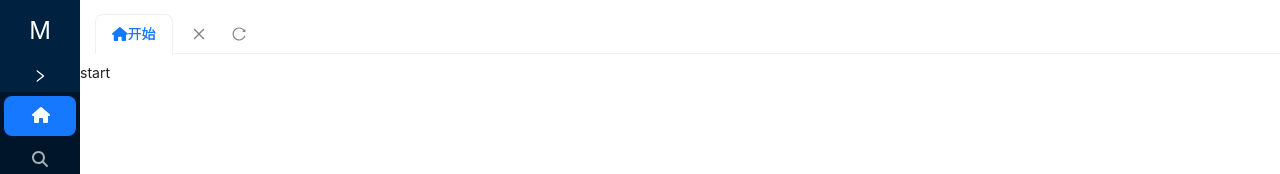
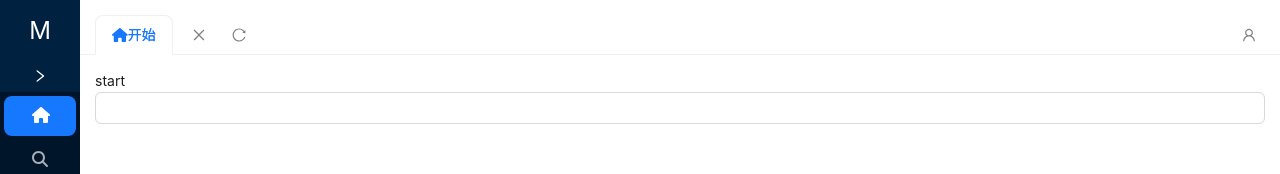
Before and after one commit to endless-august/mobius, a React app: page /start in a window 1280 px wide. Shown: the top 174 px of the page. Built offline with nearby package versions, Linux system fonts and the light colour scheme.

Commit message:
chore: simplify tabs

```diff
--- a/src/features/home/Content.scss
+++ /dev/null
@@ -1,9 +0,0 @@
-@import '../../styles/mixins';
-
-.home-content {
-    position: relative;
-    padding: 24px;
-    height: 100%;
-    box-sizing: border-box;
-    // overflow: hidden;
-}
--- a/src/features/home/Header.scss
+++ /dev/null
@@ -1,27 +0,0 @@
-.home-header {
-    display: flex;
-    align-items: center;
-    height: 100%;
-
-    @include textNoSelect();
-
-    &__nav {
-        flex: 1;
-        overflow: hidden;
-        display: flex;
-
-        &-tabs {
-            line-height: 64px;
-            flex: 1;
-            overflow: hidden;
-
-            .ant-tabs .ant-tabs-nav .ant-tabs-nav-wrap {
-                flex: none;
-            }
-
-            &-button {
-                color: gray;
-            }
-        }
-    }
-}
--- a/src/features/home/Header.tsx
+++ /dev/null
@@ -1,10 +0,0 @@
-import { FC } from 'react';
-import { NaviBar } from './NaviBar';
-
-export const Header: FC = () => {
-    return (
-        <div className='home-header'>
-            <NaviBar className='home-header__nav' />
-        </div>
-    );
-};
--- a/src/features/home/Home.scss
+++ b/src/features/home/Home.scss
@@ -12,11 +12,11 @@
     //     padding: 0;
     // }
 
-    &__content {
-        position: relative;
+    &__tabbar {
+        // position: relative;
         background: #fff;
-        margin: 0;
+        // margin: 0;
         min-height: 280px;
-        overflow: hidden auto;
+        // overflow: hidden;
     }
 }
--- a/src/features/home/Home.tsx
+++ b/src/features/home/Home.tsx
@@ -1,7 +1,6 @@
 import { FC, useEffect } from 'react';
-import { Outlet } from 'react-router-dom';
 import { Layout } from 'antd';
-import { Header } from './Header';
+import { TabBar } from './TabBar';
 import { SiderBar } from './SiderBar';
 import { useAppSelector, useAppDispatch } from '@/common/hooks/useRedux';
 import { useLocation } from 'react-router-dom';
@@ -28,16 +27,8 @@ export const Home: FC = () => {
                 <Layout.Sider className='home-index__sider' width={220} trigger={null} collapsible collapsed={collapsed}>
                     <SiderBar />
                 </Layout.Sider>
-                <Layout>
-                    <Layout.Header className='home-index__header' style={{ padding: 0, backgroundColor: '#FFF' }}>
-                        <Header />
-                    </Layout.Header>
-                    <Layout>
-                        <Layout.Content className='home-index__content'>
-                            {/* <HomeContent computedMatch={computedMatch} computedChild={computedChild} pathname={pathname} /> */}
-                            <Outlet />
-                        </Layout.Content>
-                    </Layout>
+                <Layout className='home-index__tabbar'>
+                    <TabBar />
                 </Layout>
             </Layout>
         </div>
--- /dev/null
+++ b/src/features/home/TabBar.scss
@@ -0,0 +1,47 @@
+$tabPadding: 15px;
+.home-tabbar {
+    height: 100%;
+    background-color: white;
+
+    @include textNoSelect();
+
+    &__extra {
+        display: flex;
+        flex: auto;
+        &-button {
+            color: gray;
+        }
+
+        &-toolbar {
+            display: flex;
+            flex: auto;
+            flex-direction: row-reverse;
+
+            &-user {
+                color: gray;
+            }
+        }
+    }
+
+    .ant-tabs {
+        height: 100%;
+        .ant-tabs-nav {
+            padding: $tabPadding $tabPadding 0 $tabPadding;
+            margin: 0;
+            background-color: white;
+
+            .ant-tabs-nav-wrap {
+                flex: none;
+            }
+
+            .ant-tabs-extra-content {
+                display: flex;
+                flex: auto;
+            }
+        }
+        .ant-tabs-content-holder {
+            padding: $tabPadding;
+            background-color: white;
+        }
+    }
+}
--- a/src/features/home/NaviBar.tsx
+++ b/src/features/home/TabBar.tsx
@@ -3,16 +3,12 @@ import { Tabs, TabsProps, Button, Space, Tooltip, ButtonProps } from 'antd';
 import { getPageByKey } from '@/features/menu/menus';
 import { useNavigate } from 'react-router-dom';
 import { FontAwesomeIcon } from '@fortawesome/react-fontawesome';
-import { CloseOutlined, ReloadOutlined } from '@ant-design/icons';
+import { CloseOutlined, ReloadOutlined, UserOutlined } from '@ant-design/icons';
 import { useAppSelector, useAppDispatch } from '@/common/hooks/useRedux';
 import { selectNaviList, selectActive, selectNextTab, closeTab } from './redux/navi';
 import { __ } from '@/common/i18n';
 
-interface PropsType {
-    className: string;
-}
-
-export const NaviBar: FC<PropsType> = ({ className }) => {
+export const TabBar: FC = () => {
     const naviList = useAppSelector(selectNaviList);
     const active = useAppSelector(selectActive);
     const nextTab = useAppSelector(selectNextTab);
@@ -34,10 +30,12 @@ export const NaviBar: FC<PropsType> = ({ className }) => {
     };
 
     const onReloadTab: ButtonProps['onClick'] = () => {};
+    const onUserClick: ButtonProps['onClick'] = () => {};
 
     const activeKey = active?.key ? active.key : '';
     const tabItem = naviList.map(data => {
         const { key, name, icon } = data;
+        const page = getPageByKey(key);
         return {
             key,
             label: (
@@ -47,40 +45,37 @@ export const NaviBar: FC<PropsType> = ({ className }) => {
                 </>
             ),
             closable: false,
+            children: page.element,
         };
     });
 
     const extraButtons = (
+        <div className='home-tabbar__extra'>
             <Space>
                 <Tooltip title={__('navi.tabs.close')} mouseEnterDelay={1}>
                     <Button
-                    className='home-header__nav-tabs-button'
-                    style={{ marginLeft: '10px' }}
+                        className='home-tabbar__extra-button'
+                        style={{ marginLeft: 10 }}
                         icon={<CloseOutlined />}
                         type='text'
-                    // size='small'
                         onClick={onCloseTab}
                     />
                 </Tooltip>
                 <Tooltip title={__('navi.tabs.reload')} mouseEnterDelay={1}>
-                <Button
-                    className='home-header__nav-tabs-button'
-                    icon={<ReloadOutlined />}
-                    type='text'
-                    // size='small'
-                    onClick={onReloadTab}
-                />
+                    <Button className='home-tabbar__extra-button' icon={<ReloadOutlined />} type='text' onClick={onReloadTab} />
                 </Tooltip>
             </Space>
+            <div className='home-tabbar__extra-toolbar'>
+                <Button className='home-tabbar__extra-toolbar-user' icon={<UserOutlined />} type='text' onClick={onUserClick} />
+            </div>
+        </div>
     );
 
     return (
-        <div className={className}>
-            <div className='home-header__nav-tabs'>
+        <div className='home-tabbar'>
             <Tabs
                 hideAdd
                 type='card'
-                    style={{ paddingLeft: '15px', paddingTop: '20px' }}
                 activeKey={activeKey}
                 animated={true}
                 tabBarGutter={5}
@@ -90,6 +85,5 @@ export const NaviBar: FC<PropsType> = ({ className }) => {
                 tabBarExtraContent={extraButtons}
             />
         </div>
-        </div>
     );
 };
--- a/src/features/home/style.scss
+++ b/src/features/home/style.scss
@@ -1,5 +1,4 @@
 @import '../../styles/mixins';
 @import './Home';
-@import './Content';
 @import './SiderBar';
-@import './Header';
+@import './TabBar';
--- a/src/features/search/Search.tsx
+++ b/src/features/search/Search.tsx
@@ -1,4 +1,10 @@
+import { Input } from 'antd';
 import { FC } from 'react';
 export const Search: FC = () => {
-    return <>search</>;
+    return (
+        <>
+            search
+            <Input />
+        </>
+    );
 };
--- a/src/features/start/Start.tsx
+++ b/src/features/start/Start.tsx
@@ -1,4 +1,10 @@
+import { Input } from 'antd';
 import { FC } from 'react';
 export const Start: FC = () => {
-    return <>start</>;
+    return (
+        <>
+            start
+            <Input />
+        </>
+    );
 };
```
Lines whose indentation alone changed are shown as unchanged.
